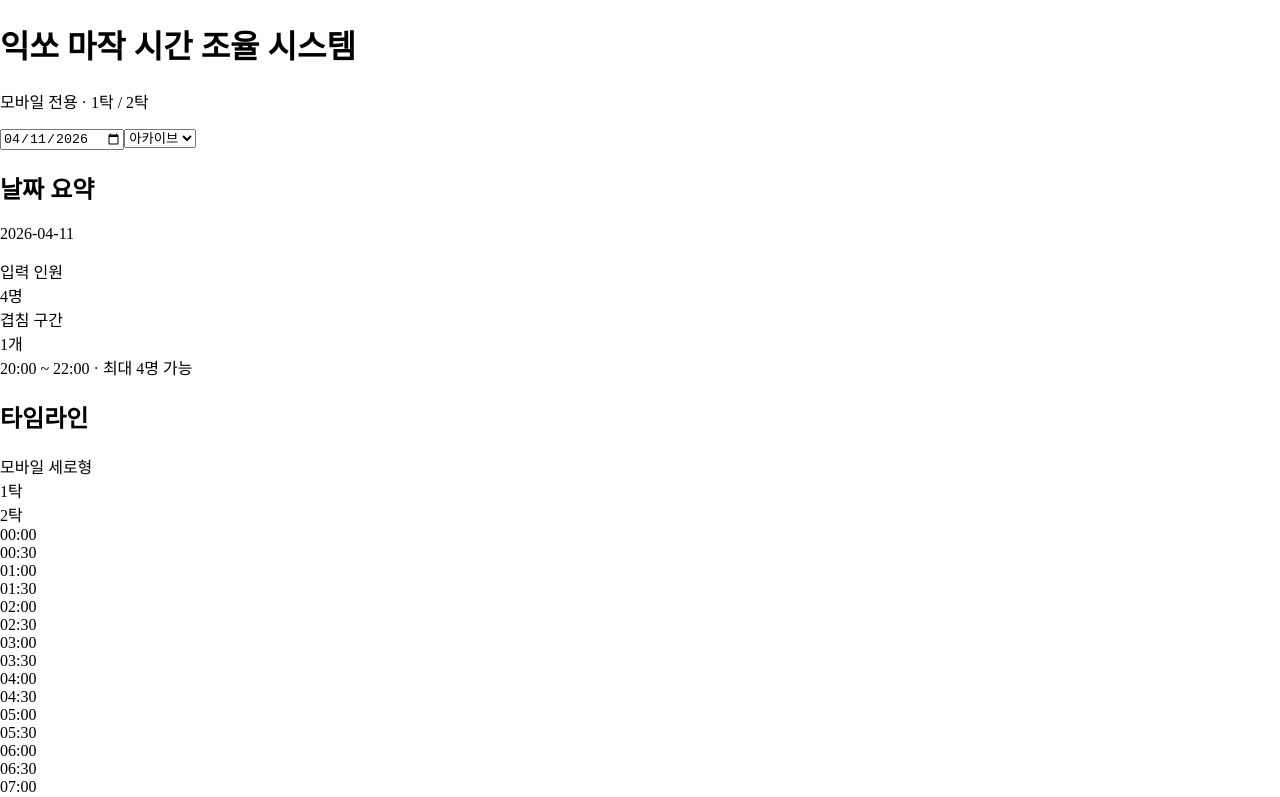
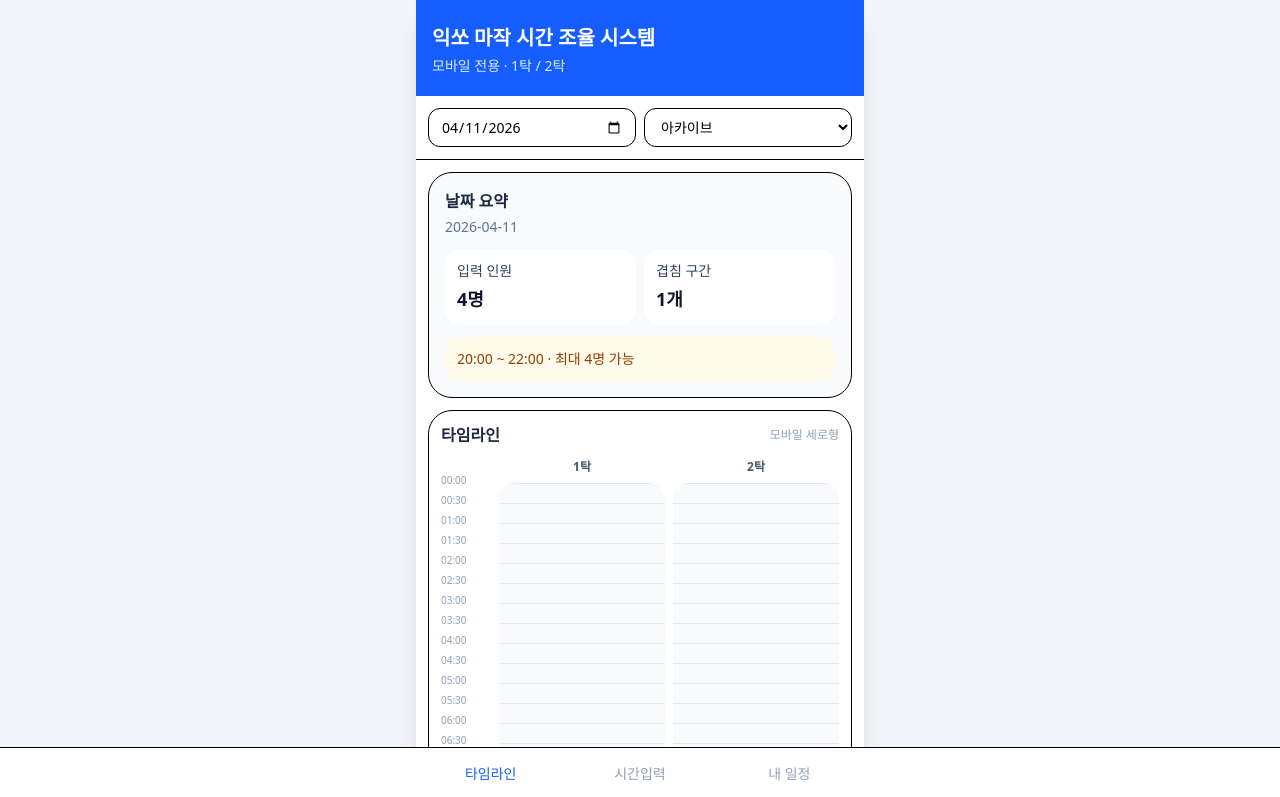
Before and after one commit to msjo232/ixso-mahjong, a Next.js app: page / in a window 1280 px wide. Shown: the top 797 px of the page. Built offline with nearby package versions, Linux system fonts and the light colour scheme.

Commit message:
Update globals.css

```diff
--- a/app/globals.css
+++ b/app/globals.css
@@ -1,3 +1,5 @@
+@import "tailwindcss";
+
 * {
   box-sizing: border-box;
 }
@@ -6,4 +8,5 @@ html,
 body {
   margin: 0;
   padding: 0;
+  background: #f1f5f9;
 }
```
